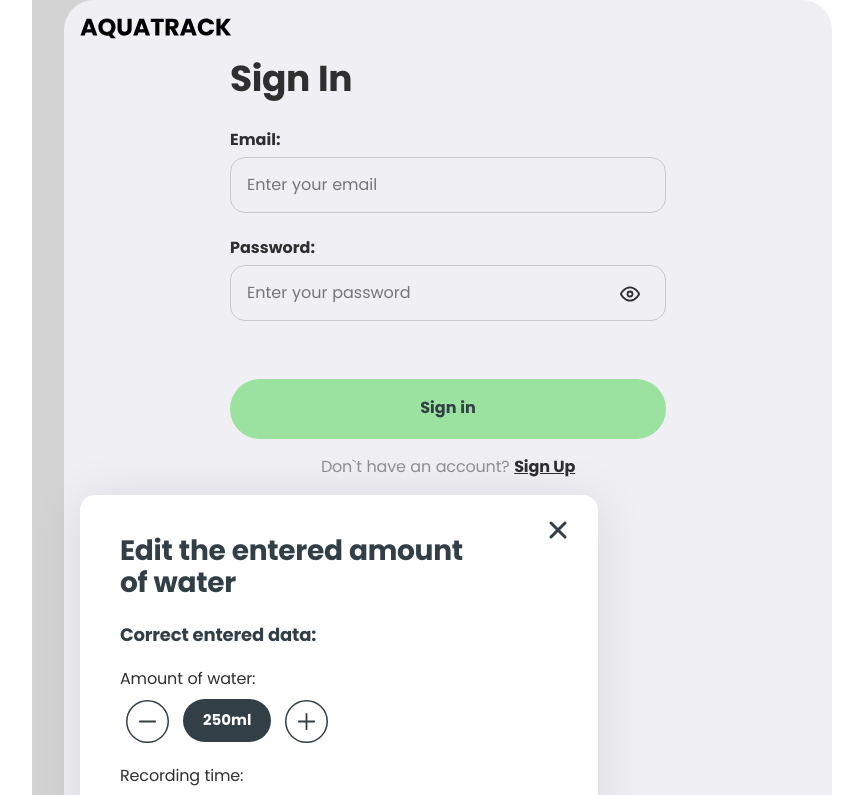
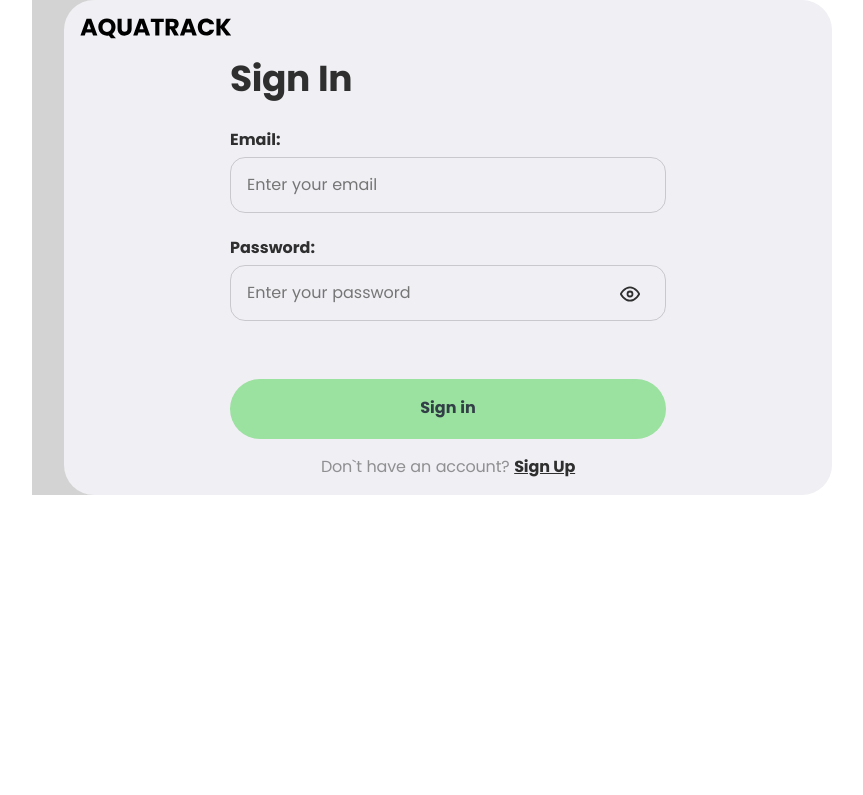
Before and after one commit to Serhii-Ivanchenko/Team-03-project-front, a React (Vite) app: page /signin in a window 1280 px wide. Shown: the top 795 px of the page, without its empty margins (224-1087 px from the left). Built offline with nearby package versions, Linux system fonts and the light colour scheme.

Commit message:
Update SignInPage.jsx

```diff
--- a/src/pages/SignInPage/SignInPage.jsx
+++ b/src/pages/SignInPage/SignInPage.jsx
@@ -8,7 +8,6 @@ const SignInPage = () => {
     <div className={css.container}>
       <Logo />
       <SignInForm />
-      <EditWaterModal/>
     </div>
   );
 };
```
